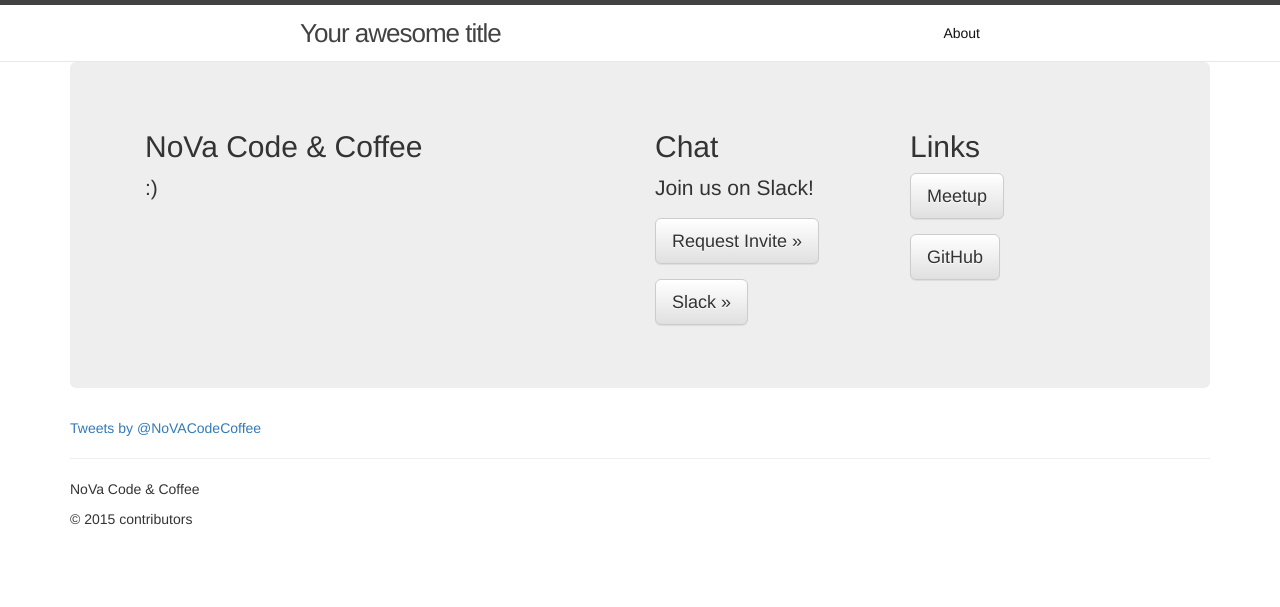
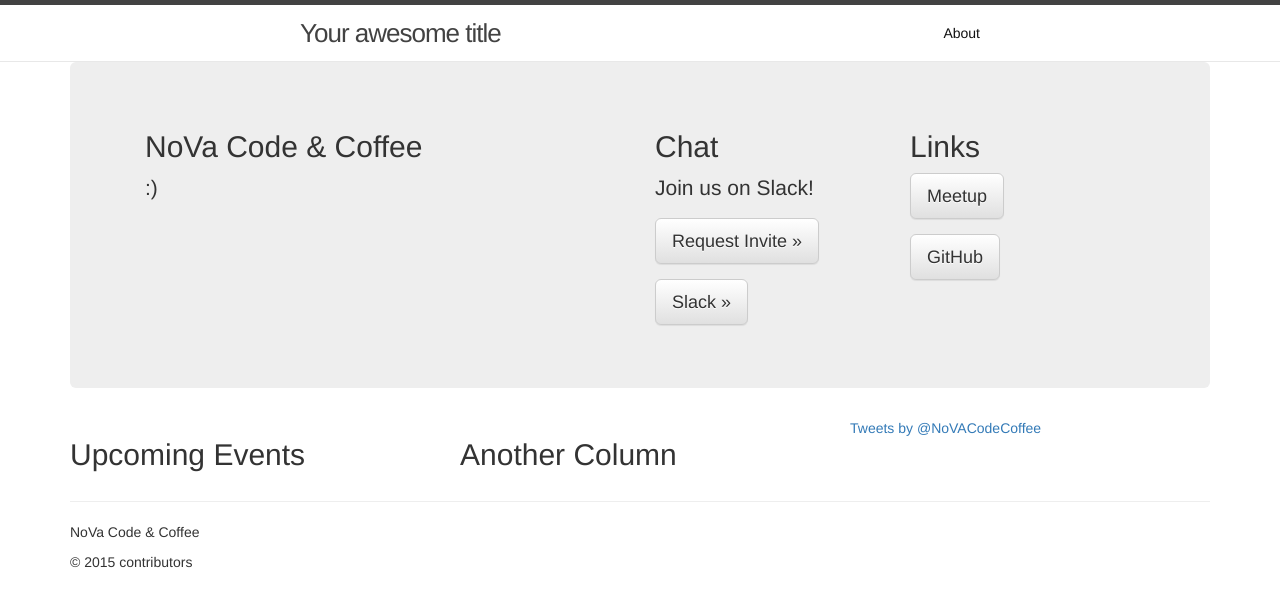
Before and after one commit to NoVACodeCoffee/novacodecoffee.github.io, a Jekyll site: the page built from index.html, in a window 1280 px wide. Shown: the top 607 px of the page. Built offline with Jekyll 4.4.1, drawn with Linux system fonts in a browser that asks for light colours; nearby versions of some CDN libraries; comment, search, counter and statistics services are not loaded.

Commit message:
use three-column layout

```diff
--- a/index.html
+++ b/index.html
@@ -4,4 +4,16 @@ layout: default
 
 {% include banner.html %}
 
-{% include twitter_widget.html %}
+<div class="row">
+  <div class="col-md-4">
+    {% include events.html %}
+  </div>
+
+  <div class="col-md-4">
+    <h2>Another Column</h2>
+  </div>
+
+  <div class="col-md-4">
+    {% include twitter_widget.html %}
+  </div>
+</div>
```
